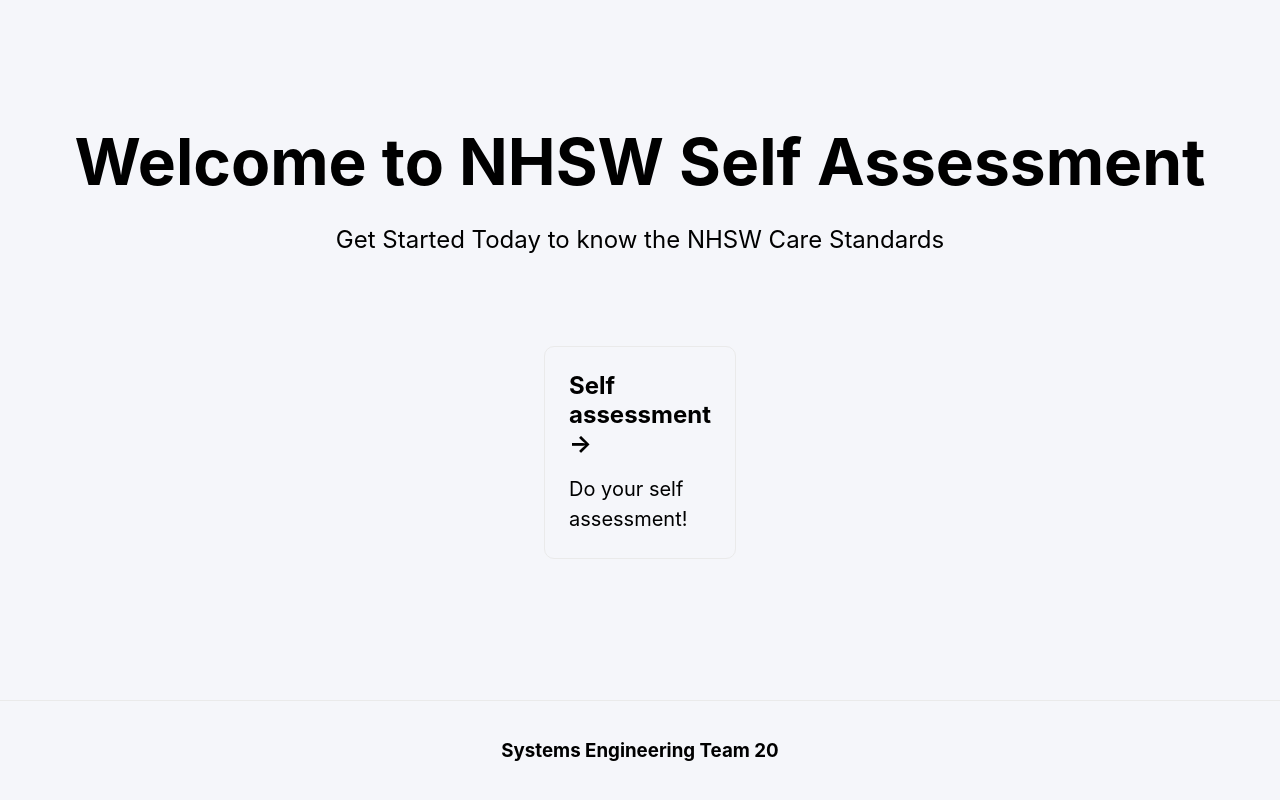
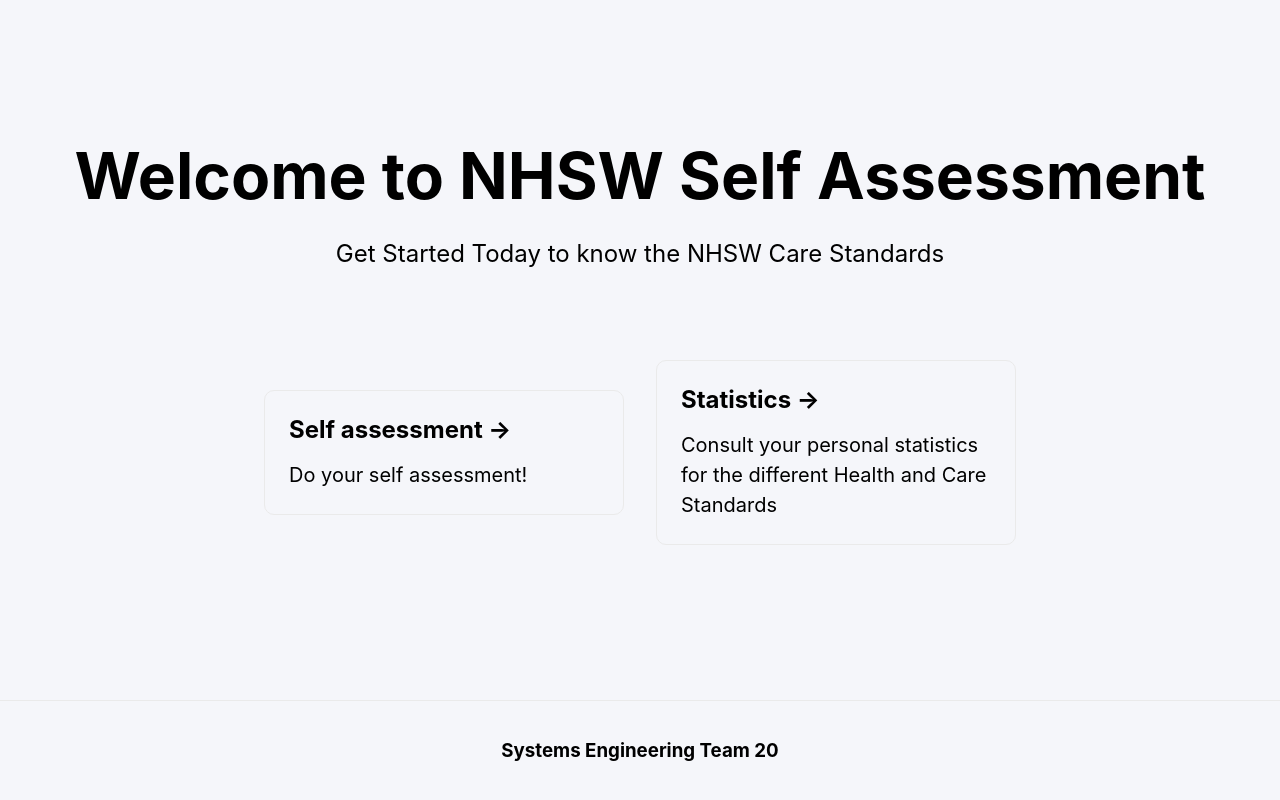
Before and after one commit to UCLComputerScience/COMP0016_2020_21_Team20, a Next.js app: page / in a window 1280 px wide. Built offline with nearby package versions, Linux system fonts and the light colour scheme.

Commit message:
Add initial statistics page
Co-authored-by: Matthieu Schulz <Matthew.schulz.19@ucl.ac.uk>
Co-authored-by: Zielinski <zcabmzi@ucl.ac.uk>

```diff
--- a/pages/index.js
+++ b/pages/index.js
@@ -18,6 +18,13 @@ export default function Home() {
           <a href="/self-assessment" className="card">
             <h3>Self assessment &rarr;</h3>
             <p>Do your self assessment!</p>
+          </a>
+          <a href="/statistics" className="card">
+            <h3>Statistics &rarr;</h3>
+            <p>
+              Consult your personal statistics for the different Health and Care
+              Standards
+            </p>
           </a>
         </div>
       </main>
```
Also changed, not shown: pages/statistics.js (added, +15 -0 lines).
